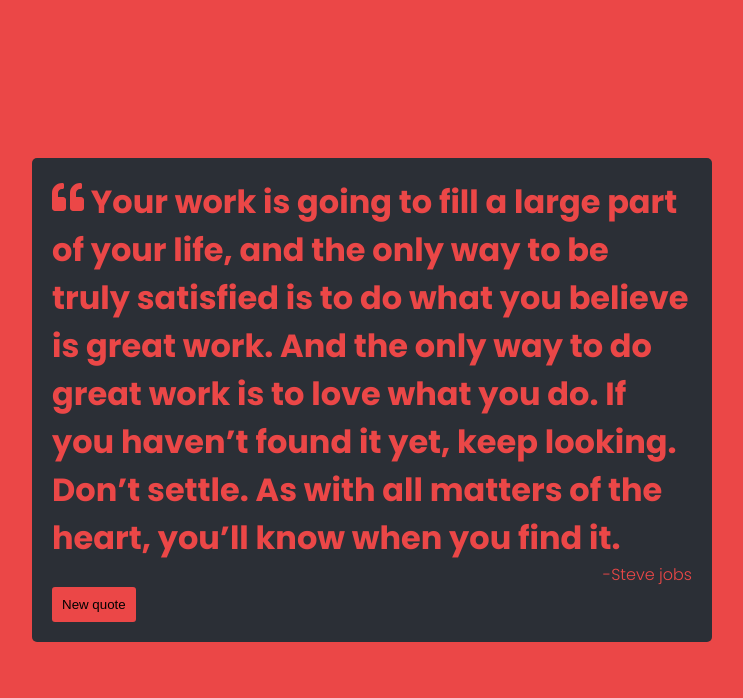
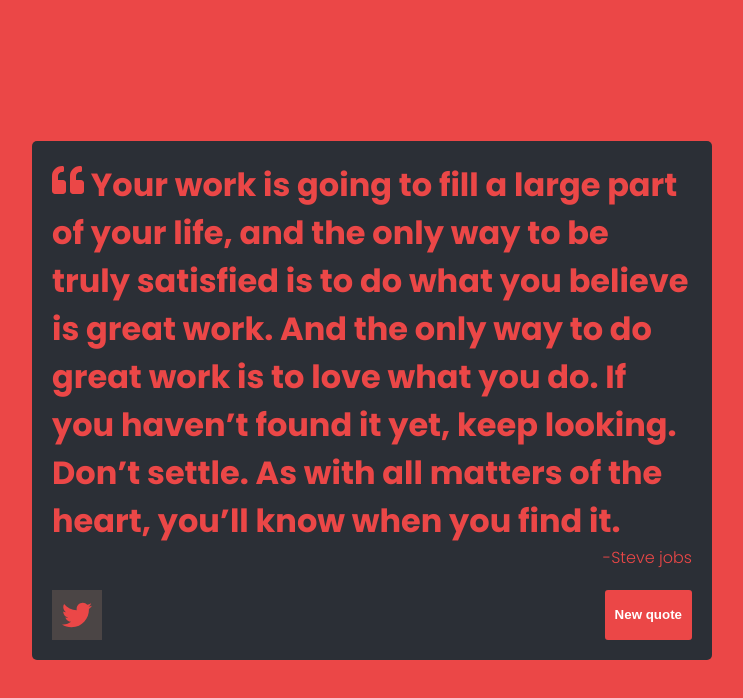
Before and after one commit to kucingapi/random-quote-freecodecamp, a React (Create React App) app: page / in a window 1280 px wide. Shown: the top 698 px of the page, without its empty margins (268-1011 px from the left). Built offline with nearby package versions, Linux system fonts and the light colour scheme.

Commit message:
added tweet button and hover animation in tweet and new quote button

```diff
--- a/src/App.css
+++ b/src/App.css
@@ -1,4 +1,4 @@
-@import url('https://fonts.googleapis.com/css2?family=Poppins:wght@300;700&display=swap');
+@import url('https://fonts.googleapis.com/css2?family=Poppins:wght@300;600;700&display=swap');
 
 body{
   font-family: 'Poppins', sans-serif !important;
@@ -8,6 +8,10 @@ body{
   display: grid;
   place-items: center;
   min-height: 100vh;
+}
+
+a{
+  text-decoration: none;
 }
 
 *{
@@ -41,4 +45,34 @@ body{
   padding: 10px;
   border-radius: 3px;
   transition: background 2s ease;
+  font-weight: 600;
+  color: hsl(0, 70%, 100%) !important;
+  margin-left: auto;
+  transition: 2s;
 }
+
+.link{
+  margin-top: 20px;
+  display: flex;
+  font-size: 30px;
+  transition: color 2s ease;
+}
+
+#tweet-quote{
+  display: flex;
+  align-items: center;
+  justify-content: center;
+  background: rgb(75, 69, 69);
+  padding: 5px;
+  height: 40px;
+  width: 40px;
+  transition: 200ms;
+}
+
+#tweet-quote:hover{
+  filter: brightness(1.5);
+}
+
+#new-quote:hover{
+  filter: brightness(1.2);
+}
--- a/src/App.js
+++ b/src/App.js
@@ -1,7 +1,8 @@
 import './App.css';
 import {useState} from 'react';
 import {FaQuoteLeft} from 'react-icons/fa';
-import {GrTwitter} from 'react-icons/fa';
+import {FaTwitter} from 'react-icons/fa';
+import {TiSocialTumbler} from 'react-icons/ti';
 
 function App() {
   function createHsl(hue,lightness,saturation){
@@ -10,24 +11,28 @@ function App() {
   }
 
   const [currentHue, setHue] = useState(0);
-  const [color, setColor] = useState({color : 'hsl(0,80%,60%)'});
+  const [currentColor, setColor] = useState('hsl(0,80%,60%)');
 
   const changingColor = () => {
     currentHue === 250? setHue(0) : setHue(currentHue +50);
     const currentHslColor = createHsl(currentHue,80,60);
 
     document.body.style.backgroundColor = currentHslColor;
-    console.log(color);
-    setColor({color : currentHslColor});
+    console.log(currentColor);
+    setColor(currentHslColor);
   }
 
   return (
     <div id="wrapper">
       <div id="quote-box">
-        <p id="text" style={color}><FaQuoteLeft/> Your work is going to fill a large part of your life, and the only way to be truly satisfied is to do what you believe is great work. And the only way to do great work is to love what you do. If you haven’t found it yet, keep looking. Don’t settle. As with all matters of the heart, you’ll know when you find it.</p>
-        <p id="author" style={color}>-Steve jobs</p>
-        <div>
-          <button onClick={changingColor}  id="new-quote" style={{background: createHsl(currentHue,80,60)}}>New quote</button>
+        <p id="text" style={{color: currentColor}}><FaQuoteLeft/> Your work is going to fill a large part of your life, and the only way to be truly satisfied is to do what you believe is great work. And the only way to do great work is to love what you do. If you haven’t found it yet, keep looking. Don’t settle. As with all matters of the heart, you’ll know when you find it.</p>
+        <p id="author" style={{color: currentColor}}>-Steve jobs</p>
+        <div className="link">
+          <a id="tweet-quote" href="twitter.com/intent/tweet" style={{color: currentColor}}>
+            <FaTwitter/>
+          </a>
+
+          <button onClick={changingColor}  id="new-quote" style={{background: currentColor}}>New quote</button>
         </div>
       </div>
     </div>
```
